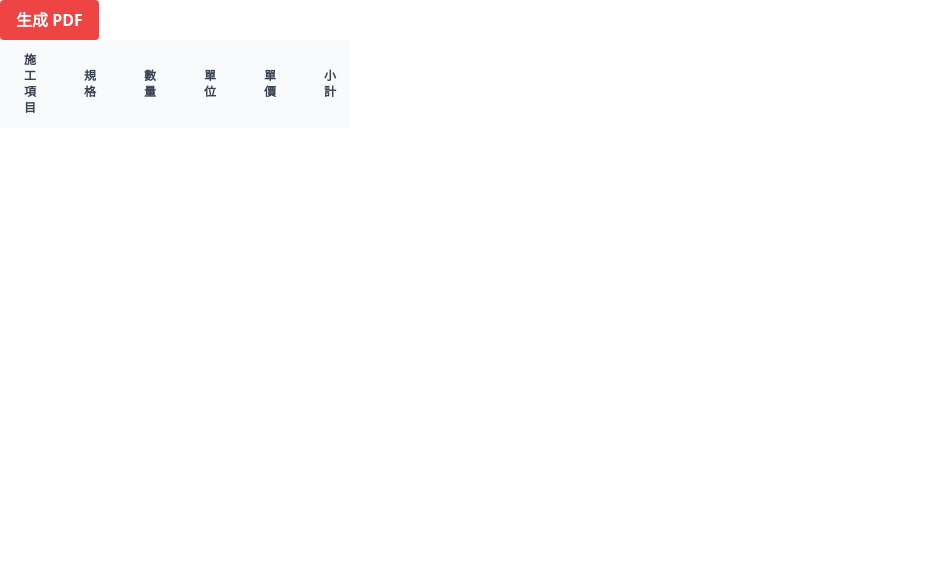
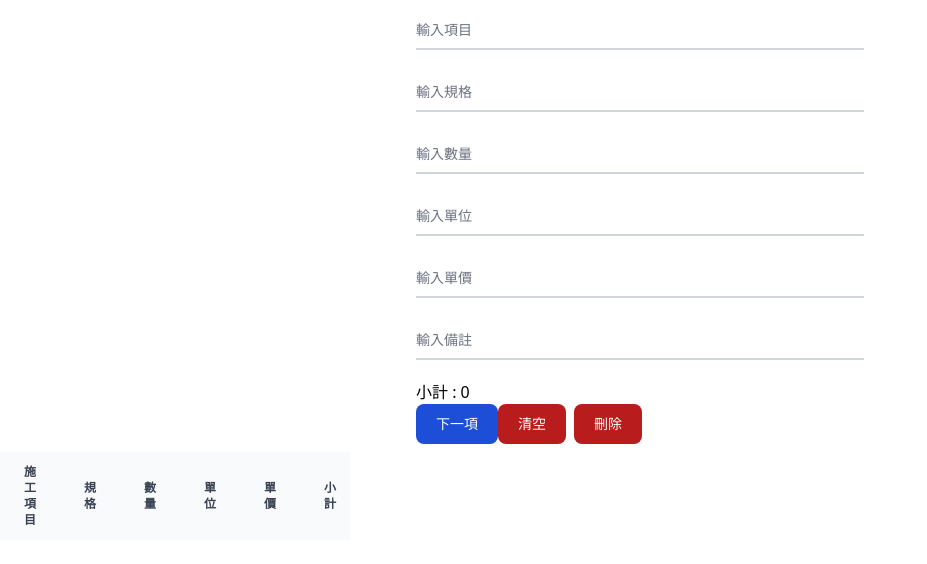
Before and after one commit to cingfong/invoice-pdf, a Vue app: page / in a window 1280 px wide. Shown: the top 564 px of the page, without its empty margins (0-927 px from the left). Built offline with nearby package versions, Linux system fonts and the light colour scheme.

Commit message:
feat: order form file

```diff
--- a/src/App.vue
+++ b/src/App.vue
@@ -1,13 +1,15 @@
 <script setup lang="ts">
 import { ref } from "vue";
-import CustomButton from "./components/atomic/CustomButton.vue";
+// import CustomButton from "./components/atomic/CustomButton.vue";
 import OrderTable from "./components/OrderTable.vue";
+import OrderForm from "./components/OrderForm.vue";
 
 const orderList = ref([]);
 </script>
 
 <template>
-  <CustomButton :class="'bg-red-500'">生成 PDF</CustomButton>
+  <OrderForm />
+  <!-- <CustomButton :class="'bg-red-500'">生成 PDF</CustomButton> -->
   <OrderTable :order-list="orderList"></OrderTable>
 </template>
 
--- /dev/null
+++ b/src/components/OrderForm.vue
@@ -0,0 +1,71 @@
+<script setup lang="ts">
+import { ref } from "vue";
+type InputFormat = {
+  text: string;
+  model: string;
+  type: string;
+};
+
+const InputFormat: InputFormat[] = [
+  { text: "輸入項目", model: "name", type: "text" },
+  { text: "輸入規格", model: "criterion", type: "text" },
+  { text: "輸入數量", model: "number", type: "number" },
+  { text: "輸入單位", model: "unit", type: "text" },
+  { text: "輸入單價", model: "price", type: "number" },
+  { text: "輸入備註", model: "remark", type: "text" },
+];
+
+const itemTotal = ref(0);
+</script>
+<template>
+  <div class="form-wrap mt-2">
+    <form class="max-w-md mx-auto">
+      <!-- <caption
+          class="form-label px-2 d-flex justify-content-center align-items-center"
+        >
+          <b-icon icon="pencil-square" @click="titleFormShow = true" />
+          <span style="padding-left: 10px"
+            >{{ formTitle }}{{ formTypeString }}</span
+          >
+        </caption> -->
+      <!-- 請款單or報價單 -->
+      <div
+        v-for="(formatItem, key) in InputFormat"
+        :key="key"
+        class="relative z-0 w-full mb-5 group"
+      >
+        <input
+          :type="formatItem.type"
+          :name="formatItem.model"
+          class="block py-2.5 px-0 w-full text-sm text-gray-900 bg-transparent border-0 border-b-2 border-gray-300 appearance-none dark:text-white dark:border-gray-600 dark:focus:border-blue-500 focus:outline-none focus:ring-0 focus:border-blue-600 peer"
+          placeholder=" "
+          required
+        />
+        <label
+          :for="formatItem.model"
+          class="peer-focus:font-medium absolute text-sm text-gray-500 dark:text-gray-400 duration-300 transform -translate-y-6 scale-75 top-3 -z-10 origin-[0] peer-focus:start-0 rtl:peer-focus:translate-x-1/4 rtl:peer-focus:left-auto peer-focus:text-blue-600 peer-focus:dark:text-blue-500 peer-placeholder-shown:scale-100 peer-placeholder-shown:translate-y-0 peer-focus:scale-75 peer-focus:-translate-y-6"
+          >{{ formatItem.text }}</label
+        >
+      </div>
+      <p class="mt-2">小計 : {{ itemTotal }}</p>
+      <button
+        type="submit"
+        class="text-white bg-blue-700 hover:bg-blue-800 focus:ring-4 focus:outline-none focus:ring-blue-300 font-medium rounded-lg text-sm px-5 py-2.5 text-center dark:bg-blue-600 dark:hover:bg-blue-700 dark:focus:ring-blue-800"
+      >
+        下一項
+      </button>
+      <button
+        type="button"
+        class="focus:outline-none text-white bg-red-700 hover:bg-red-800 focus:ring-4 focus:ring-red-300 font-medium rounded-lg text-sm px-5 py-2.5 me-2 mb-2 dark:bg-red-600 dark:hover:bg-red-700 dark:focus:ring-red-900"
+      >
+        清空
+      </button>
+      <button
+        type="button"
+        class="focus:outline-none text-white bg-red-700 hover:bg-red-800 focus:ring-4 focus:ring-red-300 font-medium rounded-lg text-sm px-5 py-2.5 me-2 mb-2 dark:bg-red-600 dark:hover:bg-red-700 dark:focus:ring-red-900"
+      >
+        刪除
+      </button>
+    </form>
+  </div>
+</template>
```
